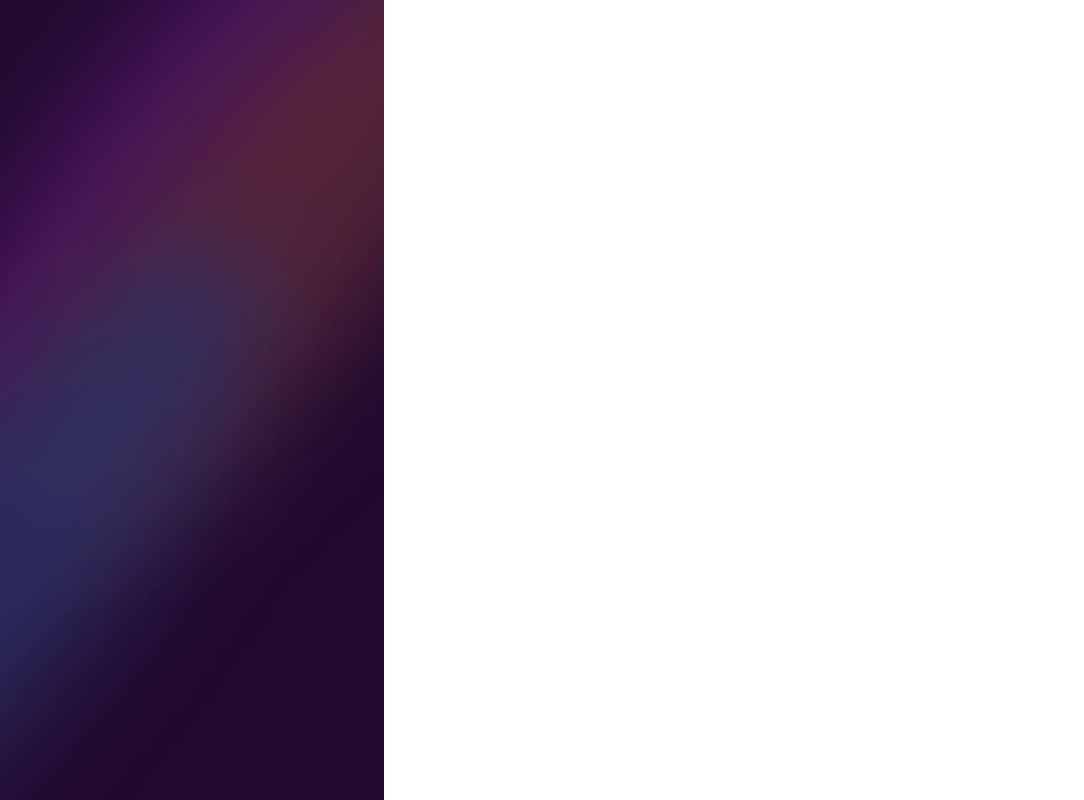
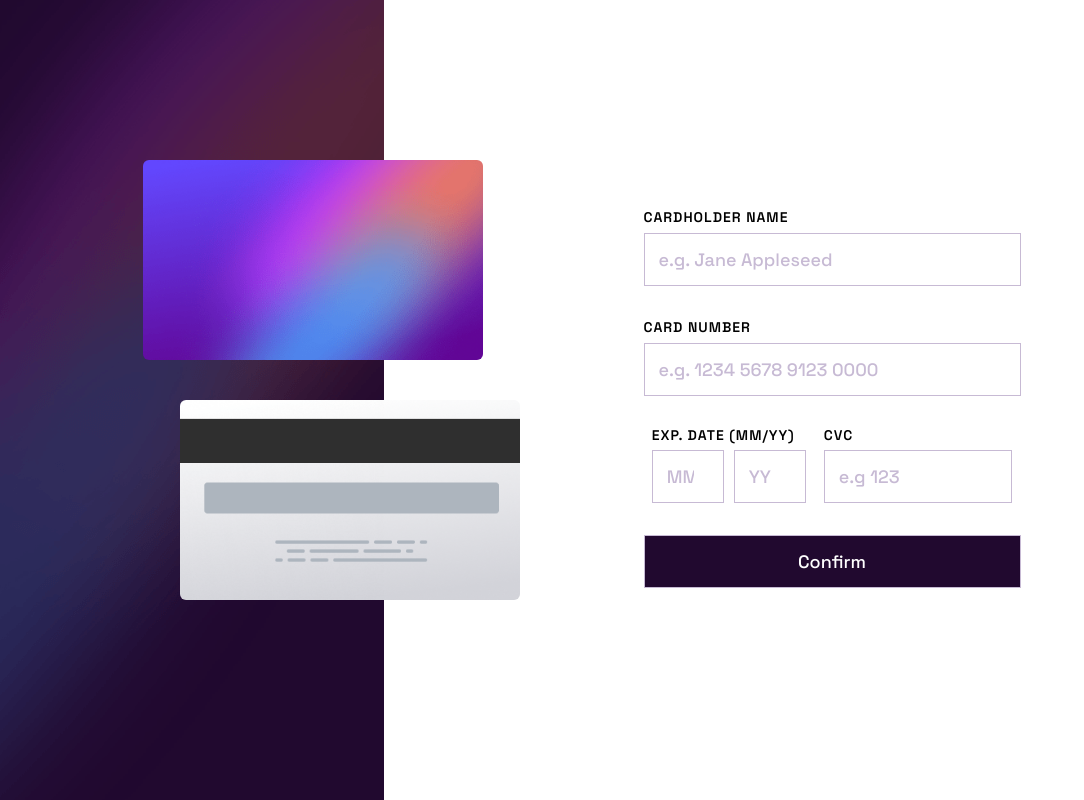
Before and after one commit to CosminBozai/Interactive-Card-Details, a React (Vite) app: page / in a window 1280 px wide. Shown: the whole page, without its empty margins (0-1084 px from the left). Built offline with nearby package versions, Linux system fonts and the light colour scheme.

Commit message:
Form and Card style for large screens

```diff
--- a/src/App.scss
+++ b/src/App.scss
@@ -22,11 +22,14 @@ header.large {
 }
 
 header.large {
+  position: relative;
   width: 30%;
   background-image: url("./assets/images/bg-main-desktop.png");
 }
 
 main.large {
+  justify-content: center;
+  align-items: center;
   width: 70%;
 }
 
@@ -40,7 +43,10 @@ main.large {
     display: none;
   }
 
-  main.large,
+  main.large {
+    display: flex;
+  }
+
   header.large {
     display: block;
   }
--- a/src/App.tsx
+++ b/src/App.tsx
@@ -12,8 +12,12 @@ function App() {
       <main className="small">
         <Form />
       </main>
-      <header className="large"></header>
-      <main className="large"></main>
+      <header className="large">
+        <Card />
+      </header>
+      <main className="large">
+        <Form />
+      </main>
     </div>
   );
 }
--- a/src/components/Card/Card.scss
+++ b/src/components/Card/Card.scss
@@ -5,6 +5,7 @@
   height: 160px;
   border-radius: 6px;
   background-size: cover;
+  background-position: center;
 }
 
 .card-front {
@@ -21,3 +22,23 @@
   transform: translateX(-50%);
   background-image: url("../../assets/images/bg-card-back.png");
 }
+
+@media (min-width: 1024px) {
+  .card-back,
+  .card-front {
+    width: 340px;
+    height: 200px;
+  }
+
+  .card-back {
+    top: 50%;
+    left: 100%;
+    transform: translateX(-60%);
+  }
+
+  .card-front {
+    top: 20%;
+    left: 55%;
+    transform: translateX(-20%);
+  }
+}
```
